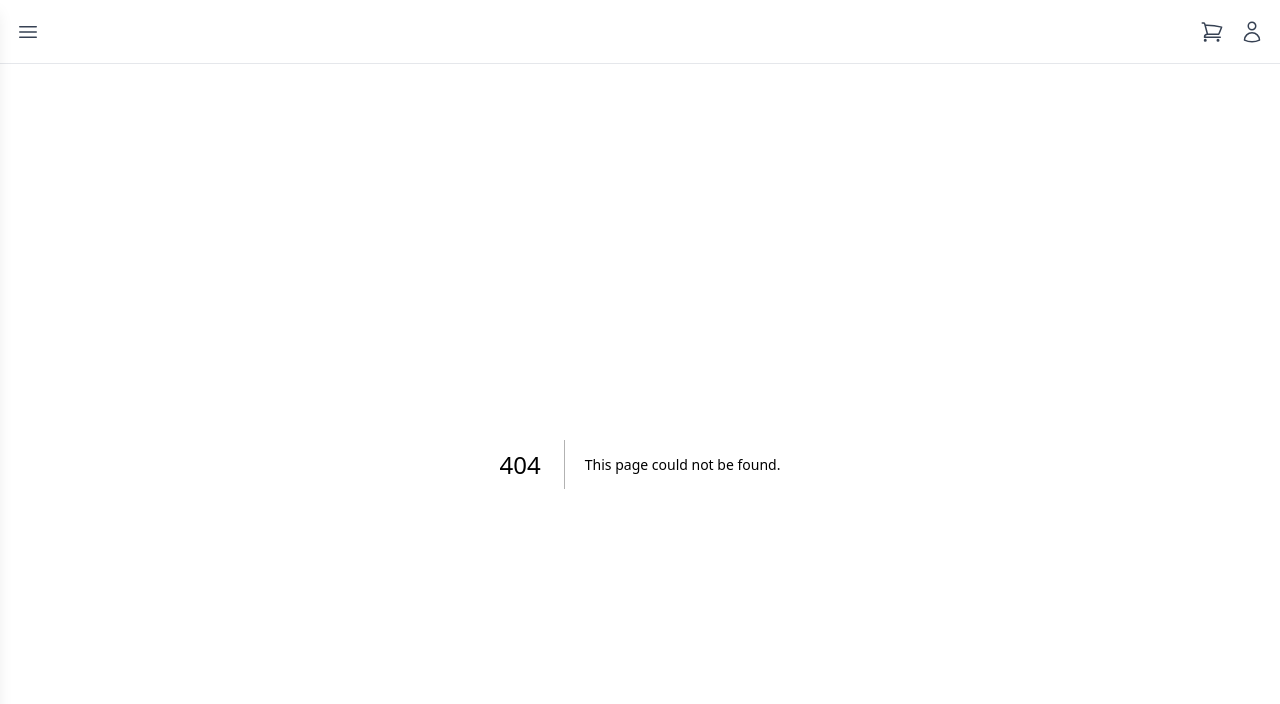
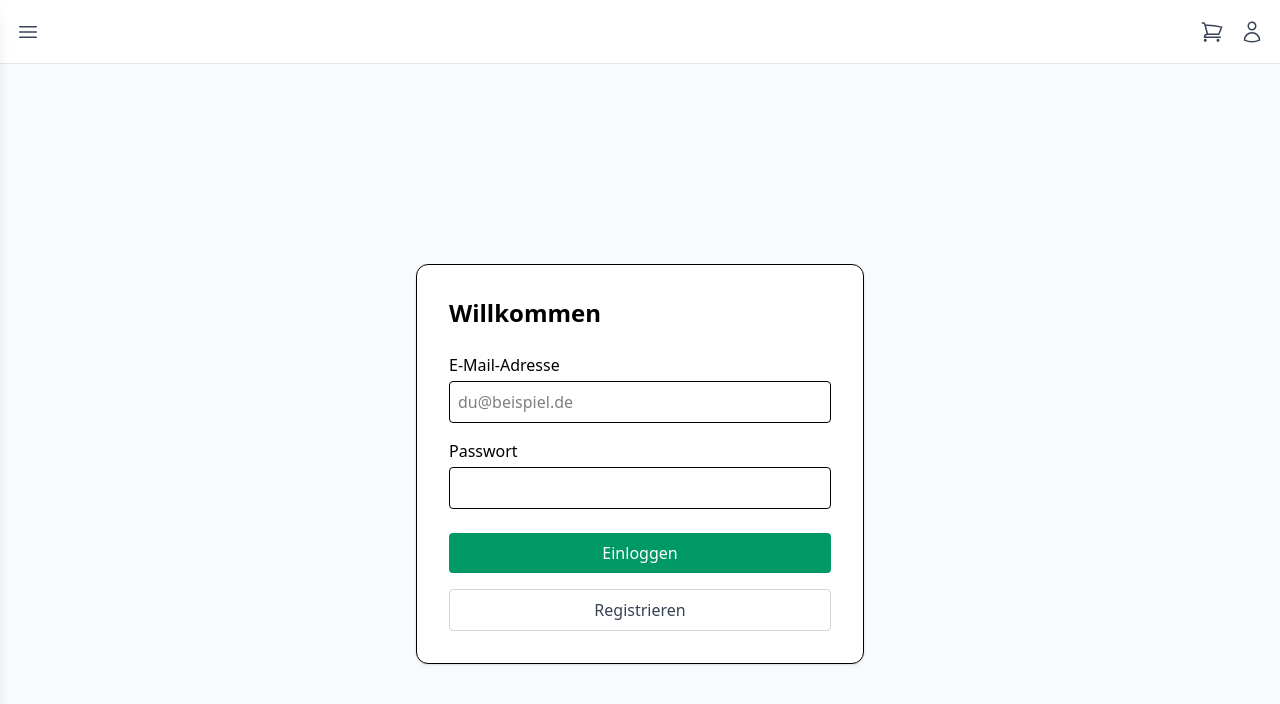
Before and after one commit to welschoff/e-commerce-app, a Next.js app: page /login in a window 1280 px wide. Before the commit this address had no page. Shown: the top 704 px of the page. Built offline with nearby package versions, Linux system fonts and the light colour scheme.

Commit message:
Add login page

```diff
--- /dev/null
+++ b/app/login/actions.ts
@@ -0,0 +1,42 @@
+'use server';
+
+import { revalidatePath } from 'next/cache';
+import { redirect } from 'next/navigation';
+import { createClient } from '@/utils/supabase/server';
+
+export async function login(formData: FormData) {
+  const supabase = await createClient();
+
+  const email = formData.get('email') as string;
+  const password = formData.get('password') as string;
+
+  const { error } = await supabase.auth.signInWithPassword({ email, password });
+
+  if (error) {
+    // Falls ein Fehler auftritt, leiten wir mit einer Fehlermeldung in der URL weiter
+    redirect('/login?error=Anmeldedaten falsch');
+  }
+
+  // Löscht den Cache für die Seiten, damit der Login-Status sofort überall aktiv ist
+  revalidatePath('/', 'layout');
+  redirect('/dashboard');
+}
+
+export async function signup(formData: FormData) {
+  const supabase = await createClient();
+
+  const email = formData.get('email') as string;
+  const password = formData.get('password') as string;
+
+  const { error } = await supabase.auth.signUp({ email, password });
+
+  if (error) {
+    redirect('/login?error=Registrierung fehlgeschlagen');
+  }
+
+  // Wichtig: Supabase sendet standardmäßig eine Bestätigungs-E-Mail.
+  // Der User ist erst nach Klick auf den Link in der Mail voll einsatzbereit.
+  redirect(
+    '/login?message=Prüfe dein E-Mail-Postfach, um die Registrierung abzuschließen.',
+  );
+}
--- /dev/null
+++ b/app/login/page.tsx
@@ -0,0 +1,67 @@
+import { login, signup } from './actions';
+
+type SearchParams = Promise<{ error?: string; message?: string }>;
+
+export default async function LoginPage({
+  searchParams,
+}: {
+  searchParams: SearchParams;
+}) {
+  const params = await searchParams;
+
+  return (
+    <div className="flex flex-col items-center justify-center min-h-screen bg-gray-50 p-4">
+      <form className="flex flex-col gap-4 w-full max-w-md p-8 bg-white border rounded-xl shadow-sm">
+        <h1 className="text-2xl font-bold mb-2">Willkommen</h1>
+
+        {params.error && (
+          <div className="p-3 bg-red-100 text-red-700 rounded text-sm">
+            {params.error}
+          </div>
+        )}
+        {params.message && (
+          <div className="p-3 bg-green-100 text-green-700 rounded text-sm">
+            {params.message}
+          </div>
+        )}
+
+        <div className="flex flex-col gap-1">
+          <label htmlFor="email">E-Mail-Adresse</label>
+          <input
+            id="email"
+            name="email"
+            type="email"
+            required
+            className="border p-2 rounded"
+            placeholder="du@beispiel.de"
+          />
+        </div>
+
+        <div className="flex flex-col gap-1">
+          <label htmlFor="password">Passwort</label>
+          <input
+            id="password"
+            name="password"
+            type="password"
+            required
+            className="border p-2 rounded"
+          />
+        </div>
+
+        {/* formAction verbindet den Button direkt mit unserer Server-Funktion */}
+        <button
+          formAction={login}
+          className="bg-emerald-600 hover:bg-emerald-700 text-white p-2 rounded font-medium mt-2"
+        >
+          Einloggen
+        </button>
+        <button
+          formAction={signup}
+          className="border border-gray-300 hover:bg-gray-50 text-gray-700 p-2 rounded font-medium"
+        >
+          Registrieren
+        </button>
+      </form>
+    </div>
+  );
+}
```
